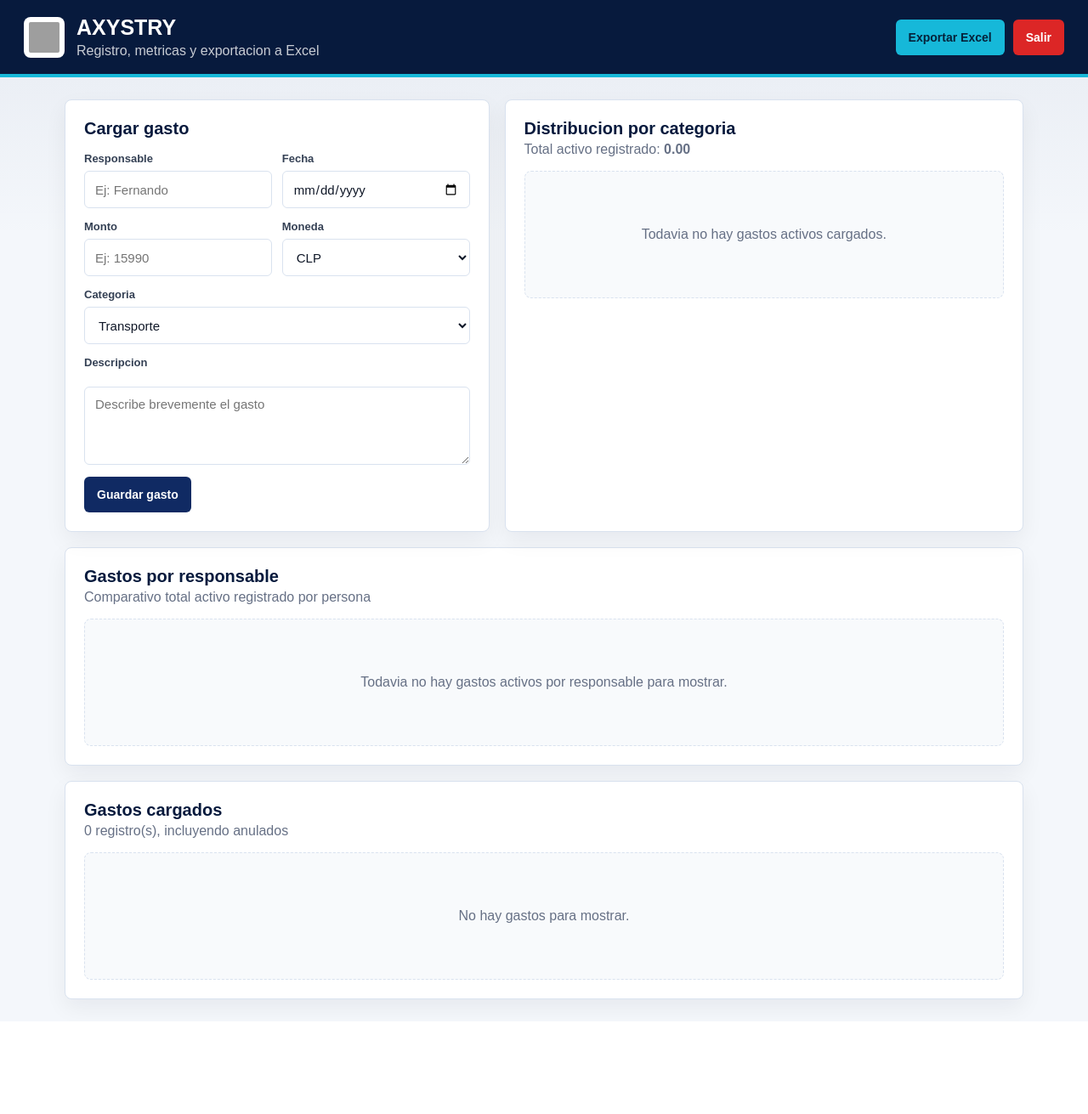
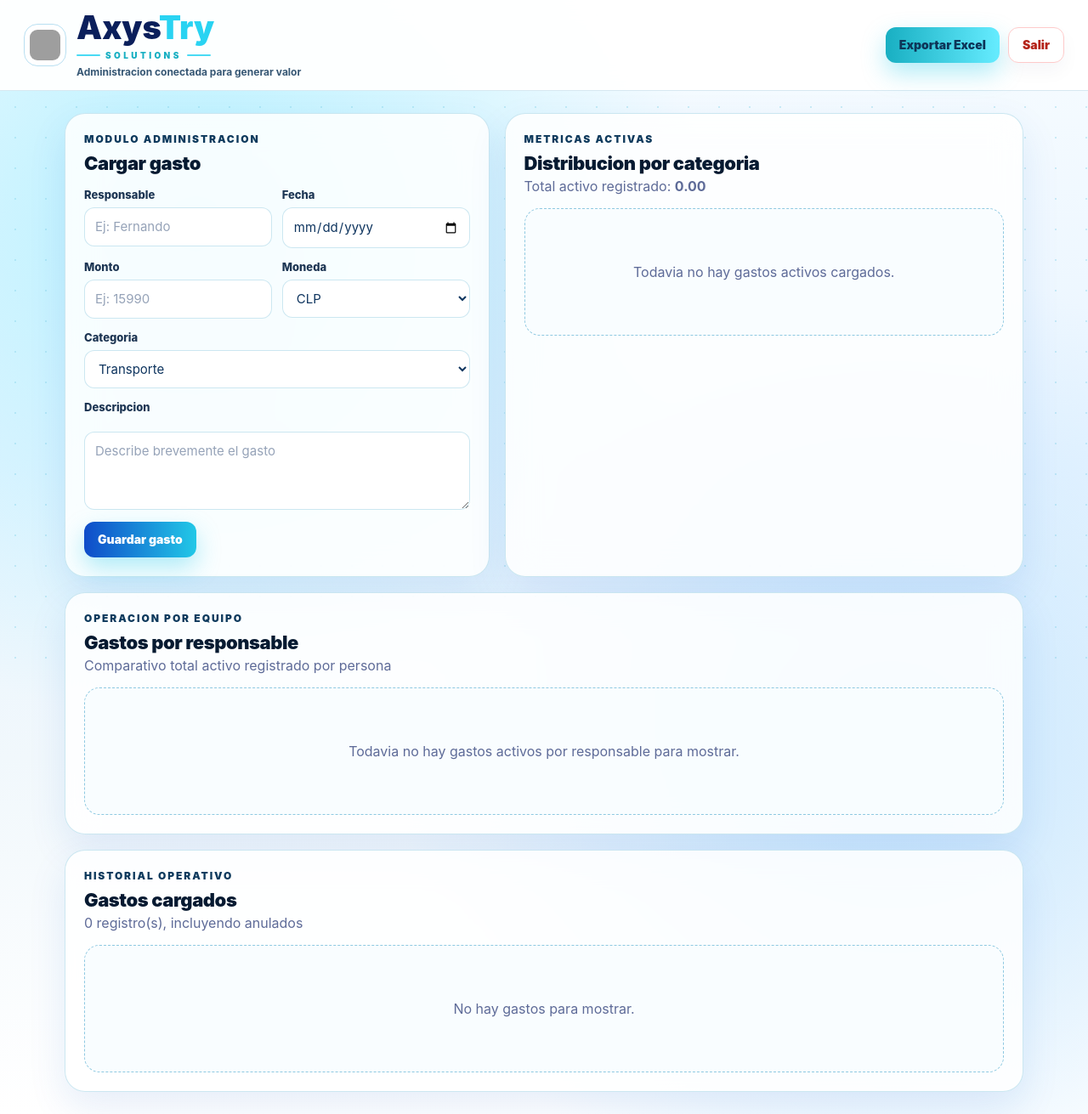
Before and after one commit to remusaxys/Administracion, a Flask app: page / in a window 1280 px wide. Shown: the whole page at 85% size. Before the commit the page ends 1200 px from the top, so only its background shows below. Run offline with Flask 3, Linux system fonts and the light colour scheme; the visitor is signed in with stand-in values (Sample User, id 1); data that the repository does not hold is empty; grey boxes are pictures that could not be loaded.

Commit message:
Apply AXYSTRY website visual identity

```diff
--- a/static/style.css
+++ b/static/style.css
@@ -1,17 +1,21 @@
 :root {
-    --ink: #101828;
-    --navy: #102a63;
-    --navy-2: #071a3d;
-    --cyan: #16b8d9;
-    --teal: #0f766e;
-    --red: #dc2626;
-    --green: #16a34a;
-    --bg: #f4f7fb;
-    --panel: #ffffff;
-    --panel-soft: #f8fafc;
-    --line: #d9e2ef;
-    --muted: #667085;
-    --shadow: 0 16px 38px rgba(16, 24, 40, 0.12);
+    --brand-navy: #0b1f5b;
+    --deep-navy: #061a31;
+    --ink: #1b2559;
+    --slate: #5e6b98;
+    --cyan: #29d3f2;
+    --cyan-strong: #18afc2;
+    --cyan-soft: #b7f1ff;
+    --sky: #8fc9e1;
+    --line: #d7e8f1;
+    --line-strong: rgba(143, 201, 225, 0.45);
+    --panel: rgba(255, 255, 255, 0.86);
+    --panel-solid: #ffffff;
+    --panel-soft: #f8fdff;
+    --success: #16a34a;
+    --danger: #ef4444;
+    --shadow-soft: 0 18px 45px rgba(17, 91, 200, 0.10);
+    --shadow-glow: 0 12px 28px rgba(34, 200, 231, 0.35);
 }
 
 * {
@@ -24,15 +28,27 @@ html {
 }
 
 body {
+    position: relative;
     margin: 0;
     width: 100%;
     min-height: 100vh;
-    font-family: Arial, Helvetica, sans-serif;
+    font-family: "Plus Jakarta Sans", Inter, Arial, Helvetica, sans-serif;
     color: var(--ink);
     background:
-        linear-gradient(180deg, rgba(16, 42, 99, 0.06) 0%, rgba(244, 247, 251, 0) 280px),
-        var(--bg);
+        radial-gradient(circle at 18% 20%, var(--cyan-soft) 0%, transparent 40%),
+        radial-gradient(circle at 82% 68%, #c8e7ff 0%, transparent 42%),
+        linear-gradient(180deg, #f7fcff 0%, #e8f4ff 42%, #f1f8fc 68%, #ffffff 100%);
     overflow-x: hidden;
+}
+
+body::before {
+    content: "";
+    position: fixed;
+    inset: 0;
+    z-index: -1;
+    opacity: 0.35;
+    background-image: radial-gradient(#7acde6 1px, transparent 1px);
+    background-size: 36px 36px;
 }
 
 img {
@@ -81,73 +95,102 @@ textarea {
 
 .brand-icon {
     display: grid;
-    width: 58px;
-    min-width: 58px;
-    height: 58px;
+    width: 70px;
+    min-width: 70px;
+    height: 70px;
     place-items: center;
-    border: 1px solid var(--line);
-    border-radius: 8px;
-    background: #ffffff;
+    border: 1px solid #b8dff1;
+    border-radius: 20px;
+    background: linear-gradient(180deg, #ffffff, #eef8ff);
+    box-shadow: inset 0 0 0 1px rgba(129, 226, 255, 0.2), 0 10px 30px rgba(10, 53, 90, 0.08);
 }
 
 .brand-logo {
-    width: 46px;
-    height: 46px;
+    width: 52px;
+    height: 52px;
     object-fit: contain;
 }
 
-.brand h1,
-.topbar h1 {
+.wordmark h1 {
     margin: 0;
-    letter-spacing: 0;
+    color: var(--brand-navy);
+    font-size: 40px;
+    font-weight: 900;
+    line-height: 0.98;
 }
 
-.brand h1 {
-    color: var(--navy);
-    font-size: 28px;
+.wordmark h1 span {
+    color: var(--cyan);
 }
 
-.brand p,
-.topbar p,
-.card-header p {
-    margin: 4px 0 0;
-    color: var(--muted);
+.wordmark-line {
+    display: flex;
+    align-items: center;
+    gap: 6px;
+    margin-top: 8px;
+}
+
+.wordmark-line i {
+    display: block;
+    width: 28px;
+    height: 2px;
+    border-radius: 999px;
+    background: rgba(41, 211, 242, 0.85);
+}
+
+.wordmark-line strong {
+    color: var(--cyan-strong);
+    font-size: 10px;
+    font-weight: 900;
+    letter-spacing: 0.34em;
+    text-transform: uppercase;
+}
+
+.wordmark p {
+    margin: 6px 0 0;
+    color: rgba(11, 31, 91, 0.92);
+    font-size: 12px;
+    font-weight: 700;
+}
+
+.wordmark-top h1 {
+    font-size: 38px;
+}
+
+.wordmark-top p {
+    color: #365774;
 }
 
 .topbar {
+    position: sticky;
+    top: 0;
+    z-index: 40;
     display: flex;
     align-items: center;
     justify-content: space-between;
     gap: 20px;
     width: 100%;
-    padding: 18px 28px;
-    color: #ffffff;
-    background: var(--navy-2);
-    border-bottom: 4px solid var(--cyan);
+    padding: 14px 28px;
+    border-bottom: 1px solid var(--line);
+    background: rgba(255, 255, 255, 0.95);
+    backdrop-filter: blur(12px);
 }
 
 .topbar-brand {
     display: flex;
     align-items: center;
     min-width: 0;
-    gap: 14px;
+    gap: 12px;
 }
 
 .topbar-logo {
-    width: 48px;
-    min-width: 48px;
-    height: 48px;
+    width: 50px;
+    min-width: 50px;
+    height: 50px;
     padding: 6px;
-    border-radius: 8px;
+    border: 1px solid #b8dff1;
+    border-radius: 16px;
     background: #ffffff;
-}
-
-.topbar h1 {
-    font-size: 25px;
-}
-
-.topbar p {
-    color: rgba(255, 255, 255, 0.78);
 }
 
 .topbar-actions {
@@ -175,16 +218,28 @@ textarea {
     width: 100%;
     min-width: 0;
     padding: 22px;
-    border: 1px solid var(--line);
-    border-radius: 8px;
+    border: 1px solid var(--line-strong);
+    border-radius: 24px;
     background: var(--panel);
-    box-shadow: 0 10px 26px rgba(16, 24, 40, 0.06);
+    box-shadow: var(--shadow-soft);
+    backdrop-filter: blur(18px);
 }
 
 .card h2 {
     margin: 0 0 16px;
-    color: var(--navy-2);
-    font-size: 20px;
+    color: var(--deep-navy);
+    font-size: 22px;
+    font-weight: 900;
+    letter-spacing: -0.02em;
+}
+
+.eyebrow {
+    margin: 0 0 8px;
+    color: #0e3a5d;
+    font-size: 12px;
+    font-weight: 900;
+    letter-spacing: 0.16em;
+    text-transform: uppercase;
 }
 
 .card-header {
@@ -197,6 +252,11 @@ textarea {
 
 .card-header h2 {
     margin-bottom: 4px;
+}
+
+.card-header p:not(.eyebrow) {
+    margin: 0;
+    color: var(--slate);
 }
 
 .form {
@@ -213,9 +273,9 @@ textarea {
 label {
     display: block;
     margin-bottom: 7px;
-    color: #344054;
+    color: #1d3553;
     font-size: 13px;
-    font-weight: 700;
+    font-weight: 800;
 }
 
 input,
@@ -224,12 +284,13 @@ textarea {
     width: 100%;
     min-height: 44px;
     padding: 11px 12px;
-    border: 1px solid var(--line);
-    border-radius: 6px;
+    border: 1px solid var(--line-strong);
+    border-radius: 12px;
     outline: none;
     background: #ffffff;
-    color: var(--ink);
+    color: #0f355f;
     font-size: 15px;
+    line-height: 1.45;
 }
 
 textarea {
@@ -237,11 +298,16 @@ textarea {
     resize: vertical;
 }
 
+input::placeholder,
+textarea::placeholder {
+    color: #96a3b8;
+}
+
 input:focus,
 select:focus,
 textarea:focus {
     border-color: var(--cyan);
-    box-shadow: 0 0 0 3px rgba(22, 184, 217, 0.16);
+    box-shadow: 0 0 0 3px rgba(122, 205, 230, 0.35);
 }
 
 button,
@@ -250,43 +316,43 @@ button,
     align-items: center;
     justify-content: center;
     min-height: 42px;
-    padding: 10px 15px;
+    padding: 10px 16px;
     border: 0;
-    border-radius: 6px;
-    background: var(--navy);
+    border-radius: 12px;
+    background: linear-gradient(90deg, #0f4cc9, #22c8e7);
     color: #ffffff;
+    box-shadow: var(--shadow-glow);
     cursor: pointer;
     font-size: 14px;
-    font-weight: 800;
+    font-weight: 900;
     line-height: 1;
     text-decoration: none;
-    transition: background 0.18s ease, transform 0.18s ease, box-shadow 0.18s ease;
+    transition: transform 0.18s ease, filter 0.18s ease, box-shadow 0.18s ease;
 }
 
 button:hover,
 .btn:hover {
-    background: #0b214f;
-    box-shadow: 0 8px 18px rgba(16, 42, 99, 0.18);
-    transform: translateY(-1px);
+    filter: brightness(1.05);
+    transform: scale(1.02);
 }
 
 .btn.secondary {
-    background: var(--cyan);
-    color: #05223a;
-}
-
-.btn.secondary:hover {
-    background: #10a8c6;
+    background: linear-gradient(90deg, #18afc2, #66ecff);
+    color: #0d3558;
 }
 
 .btn.danger {
-    background: var(--red);
+    background: #ffffff;
+    color: #b42318;
+    border: 1px solid #fecaca;
+    box-shadow: 0 10px 22px rgba(7, 26, 77, 0.04);
 }
 
 .btn.light {
-    border: 1px solid var(--line);
+    border: 1px solid var(--line-strong);
     background: #ffffff;
-    color: var(--ink);
+    color: #0d3558;
+    box-shadow: 0 10px 22px rgba(7, 26, 77, 0.04);
 }
 
 button[type="submit"] {
@@ -443,10 +511,10 @@ tbody tr:last-child td {
     min-height: 150px;
     place-items: center;
     padding: 24px;
-    border: 1px dashed var(--line);
-    border-radius: 8px;
-    background: var(--panel-soft);
-    color: var(--muted);
+    border: 1px dashed var(--sky);
+    border-radius: 18px;
+    background: rgba(248, 253, 255, 0.84);
+    color: var(--slate);
     text-align: center;
 }
 
--- a/templates/index.html
+++ b/templates/index.html
@@ -10,10 +10,13 @@
 <body>
     <header class="topbar">
         <div class="topbar-brand">
-            <img src="{{ url_for('static', filename='logo.svg') }}" alt="Logo AXYSTRY" class="topbar-logo">
-            <div>
-                <h1>AXYSTRY</h1>
-                <p>Registro, metricas y exportacion a Excel</p>
+            <img src="{{ url_for('static', filename='axystry_logo_figura_sin_texto.svg') }}" alt="Logo AxysTry" class="topbar-logo">
+            <div class="wordmark wordmark-top">
+                <h1>Axys<span>Try</span></h1>
+                <div class="wordmark-line">
+                    <i></i><strong>Solutions</strong><i></i>
+                </div>
+                <p>Administracion conectada para generar valor</p>
             </div>
         </div>
         <div class="topbar-actions">
@@ -35,6 +38,7 @@
 
         <section class="grid">
             <div class="card">
+                <p class="eyebrow">Modulo administracion</p>
                 <h2>Cargar gasto</h2>
                 <form method="POST" class="form">
                     <div class="form-row">
@@ -82,6 +86,7 @@
             <div class="card">
                 <div class="card-header">
                     <div>
+                        <p class="eyebrow">Metricas activas</p>
                         <h2>Distribucion por categoria</h2>
                         <p>Total activo registrado: <strong>{{ "%.2f"|format(total_general) }}</strong></p>
                     </div>
@@ -102,6 +107,7 @@
         <section class="card chart-card">
             <div class="card-header">
                 <div>
+                    <p class="eyebrow">Operacion por equipo</p>
                     <h2>Gastos por responsable</h2>
                     <p>Comparativo total activo registrado por persona</p>
                 </div>
@@ -121,6 +127,7 @@
         <section class="card table-card">
             <div class="card-header">
                 <div>
+                    <p class="eyebrow">Historial operativo</p>
                     <h2>Gastos cargados</h2>
                     <p>{{ gastos|length }} registro(s), incluyendo anulados</p>
                 </div>
@@ -187,10 +194,10 @@
         const values = {{ values|tojson }};
         const labelsResponsable = {{ labels_responsable|tojson }};
         const valuesResponsable = {{ values_responsable|tojson }};
-        const chartColors = ['#102a63', '#16b8d9', '#f59e0b', '#0f766e', '#64748b', '#8b5cf6', '#ef4444', '#22c55e'];
+        const chartColors = ['#0b1f5b', '#29d3f2', '#18afc2', '#2f6b8b', '#0f4cc9', '#7acde6', '#5e6b98', '#22c8e7'];
 
         Chart.defaults.font.family = 'Arial, Helvetica, sans-serif';
-        Chart.defaults.color = '#667085';
+        Chart.defaults.color = '#5e6b98';
 
         if (values.length > 0) {
             const ctx = document.getElementById('gastosChart');
@@ -243,8 +250,8 @@
                     datasets: [{
                         label: 'Total gastos activos',
                         data: valuesResponsable,
-                        backgroundColor: '#16b8d9',
-                        borderColor: '#0f766e',
+                        backgroundColor: '#29d3f2',
+                        borderColor: '#18afc2',
                         borderWidth: 1,
                         borderRadius: 8,
                         maxBarThickness: 46,
```
Also changed, not shown: other parts of static/style.css (+53 -42 lines), templates/editar.html (+7 -3 lines), templates/login.html (+8 -5 lines), static/axystry_logo_figura_sin_texto.svg (added).
